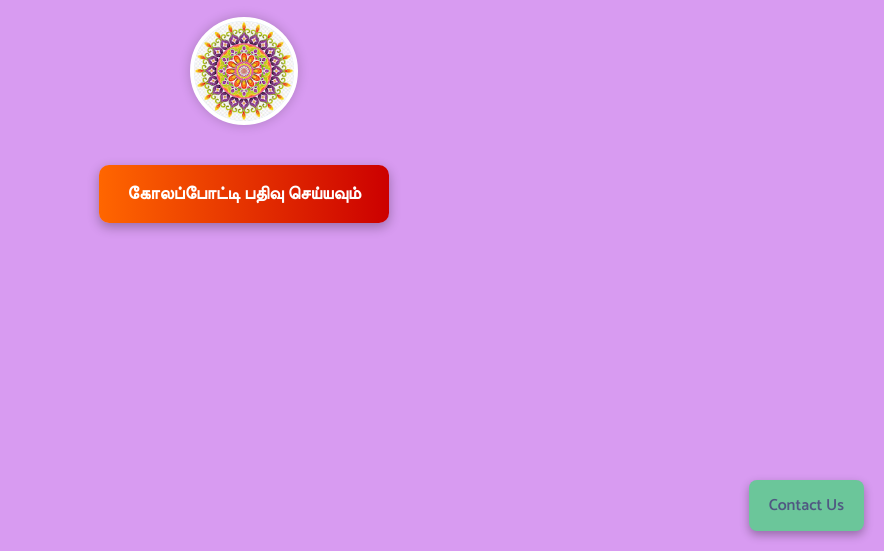
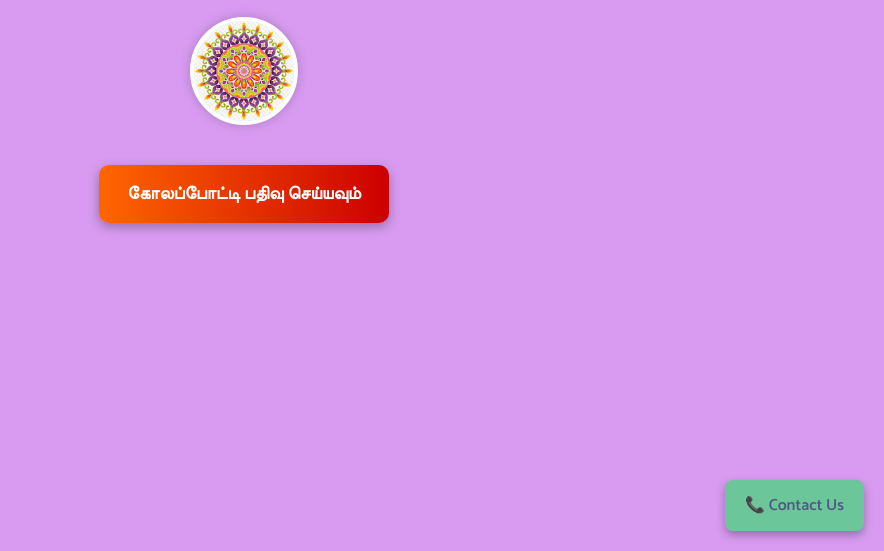
Before and after one commit to jayakumarjp/-., a plain HTML site: page index.html in a window 1280 px wide. Shown: the part 249-800 px from the top of the page, without its empty margins (396-1280 px from the left). Drawn offline with Linux system fonts and the light colour scheme.

Commit message:
Update index.html

```diff
--- a/index.html
+++ b/index.html
@@ -19,7 +19,7 @@
     <img src="rangoli.jpeg" alt="Rangoli Image" class="rangoli-img">
     <a href="https://docs.google.com/forms/d/e/1FAIpQLSdoVo6B6EwdhyzxtDNcxp8aRe5ULyb0DIHuQHZnY7XuqFRJEQ/viewform?usp=header" target="_blank" class="register-btn">கோலப்போட்டி பதிவு செய்யவும்</a>
 
-    <a href="Mobile.No:8883607556" class="bottom-contact-btn">Contact Us</a>
+    <a href="tel:8883607556" class="bottom-contact-btn">📞 Contact Us</a>
 
 
 
```
